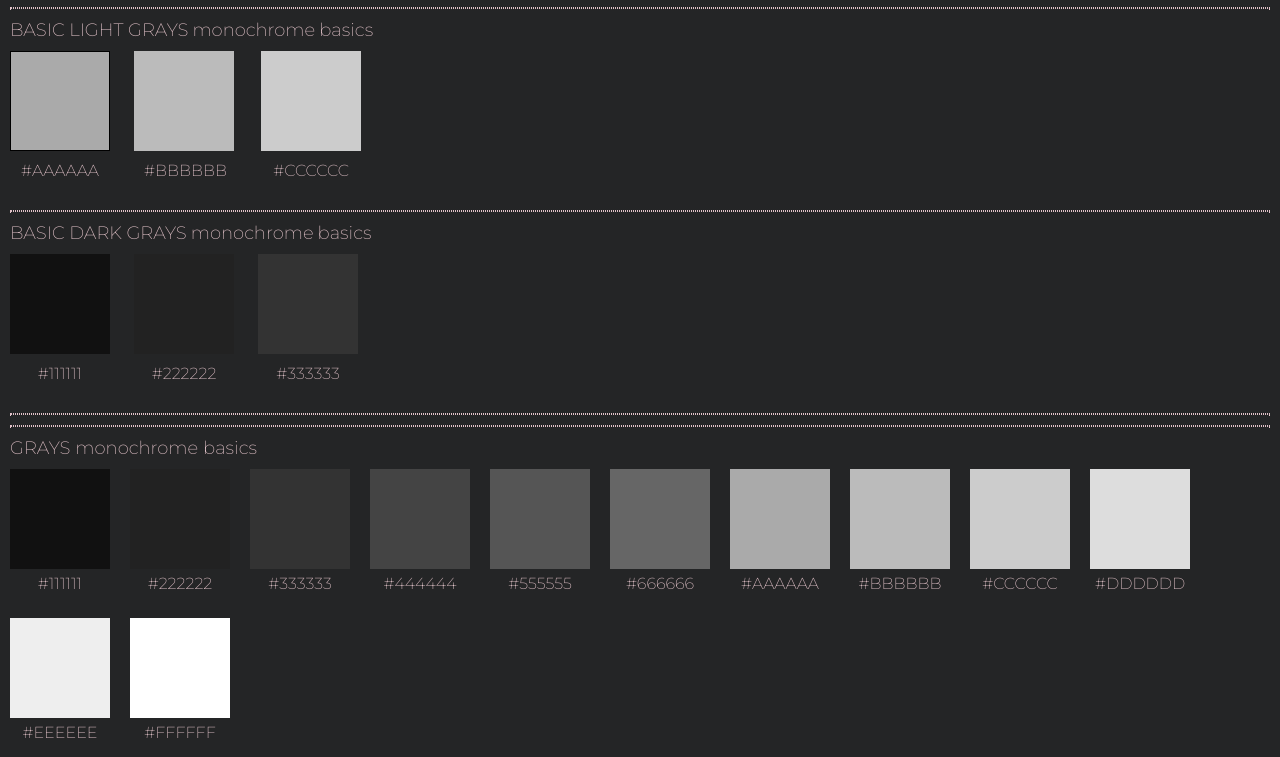
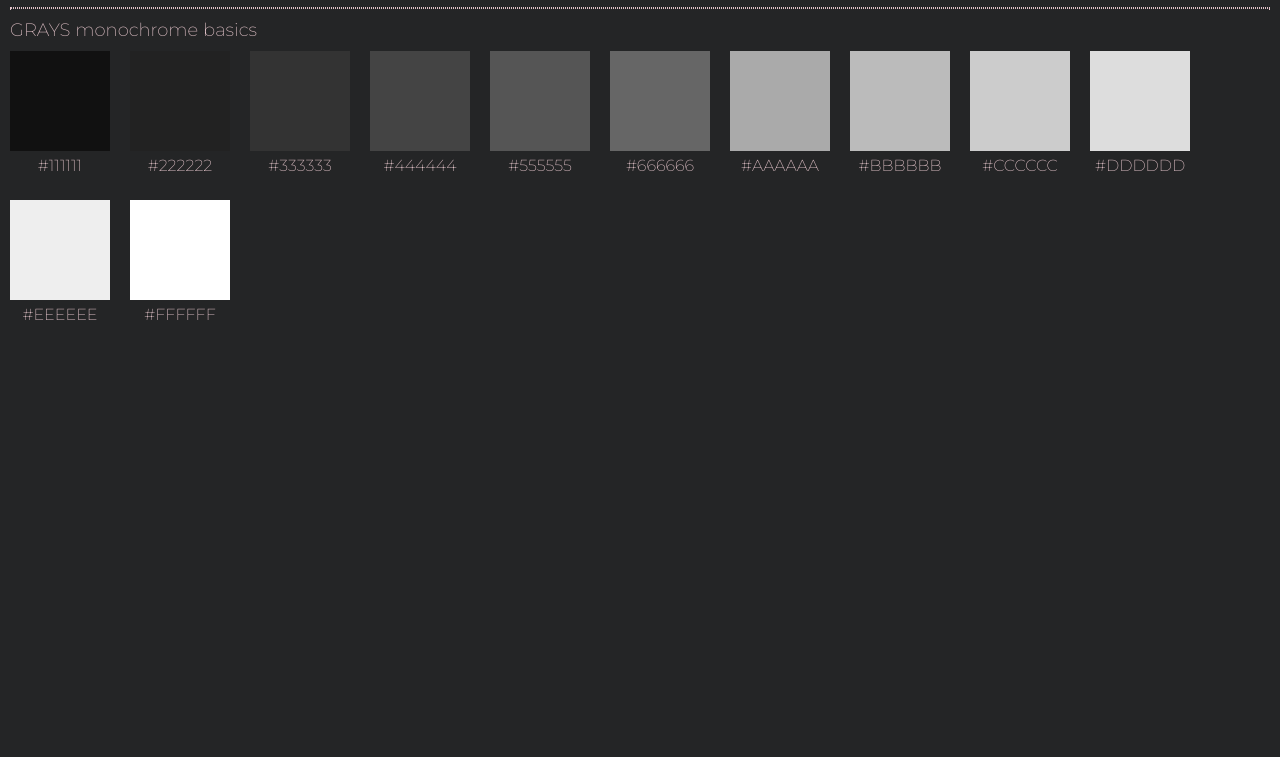
Before and after one commit to destinyelysse/destinyelysse.github.io, a plain HTML site: page projects/colorschemes/colorschemes.html in a window 1280 px wide. Shown: the part 91-848 px from the top of the page. After the commit the page ends 800 px from the top, so only its background shows below. Drawn offline with Linux system fonts and the light colour scheme.

Commit message:
removed extraneous html

```diff
--- a/projects/colorschemes/colorschemes.html
+++ b/projects/colorschemes/colorschemes.html
@@ -11,81 +11,6 @@
             <h2>A collection of famous color palettes</h2>
         </header>
         <main>
-            <hr>
-            <div id="set1">
-                <div class="palettelabel" id="palette1">
-                    <div class="palettetitle">
-                        <p>Basic Light Grays</p>
-                    </div>
-                    <div class="palettetype">
-                        <p>monochrome</p>
-                    </div>
-                    <div class="palettecollection">
-                        <p>basics</p>
-                    </div>
-                </div>
-                <div class="colors">
-                    <div class="color" id="color1">
-                        <div id="swatch1" class="colorswatch">
-                        </div>
-                        <div id="swatch1label" class="swatchlabel">
-                            <p>#AAAAAA</p>
-                        </div>
-                    </div>
-                    <div class="color" id="color2">
-                        <div id="swatch2" class="colorswatch">
-                        </div>
-                        <div id="swatch2label" class="swatchlabel">
-                            <p>#BBBBBB</p>
-                        </div>
-                    </div>
-                    <div class="color" id="color3">
-                        <div id="swatch3" class="colorswatch">
-                        </div>
-                        <div id="swatch3label" class="swatchlabel">
-                            <p>#CCCCCC</p>
-                        </div>
-                    </div>
-                </div>
-            </div>
-            <hr>
-            <div id="set2">
-                <div class="palettelabel" id="palette2">
-                    <div class="palettetitle">
-                        <p>Basic Dark Grays</p>
-                    </div>
-                    <div class="palettetype">
-                        <p>monochrome</p>
-                    </div>
-                    <div class="palettecollection">
-                        <p>basics</p>
-                    </div>
-                </div>
-                <div class="colors">
-                    <div class="color" id="color2-1">
-                        <div id="swatch2-1" class="colorswatch">
-                        </div>
-                        <div id="swatch2-1label" class="swatchlabel">
-                            <p>#111111</p>
-                        </div>
-                    </div>
-                    <div class="color" id="color2-2">
-                        <div id="swatch2-2" class="colorswatch">
-                        </div>
-                        <div id="swatch2-2label" class="swatchlabel">
-                            <p>#222222</p>
-                        </div>
-                    </div>
-                    <div class="color" id="color2-3">
-                        <div id="swatch2-3" class="colorswatch">
-                        </div>
-                        <div id="swatch2-3label" class="swatchlabel">
-                            <p>#333333</p>
-                        </div>
-                    </div>
-                </div>
-            </div>
-            <hr>
         </main>
     </body>
 </html>
```
